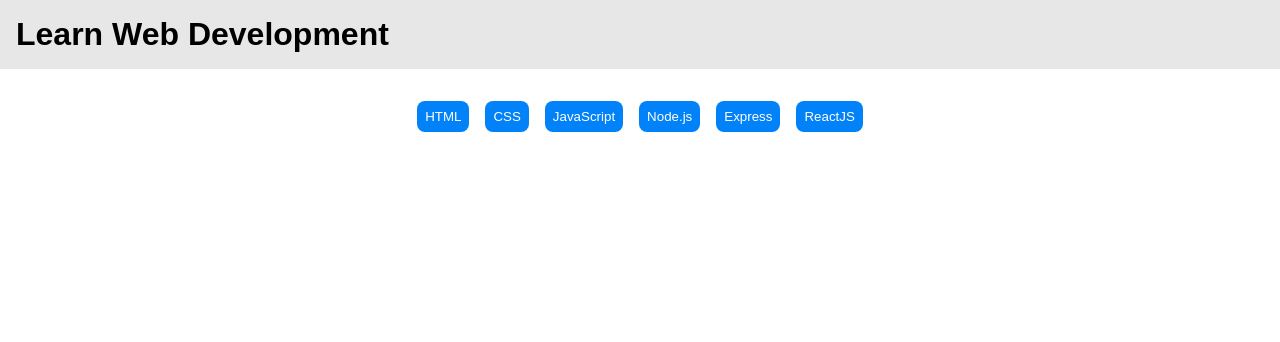
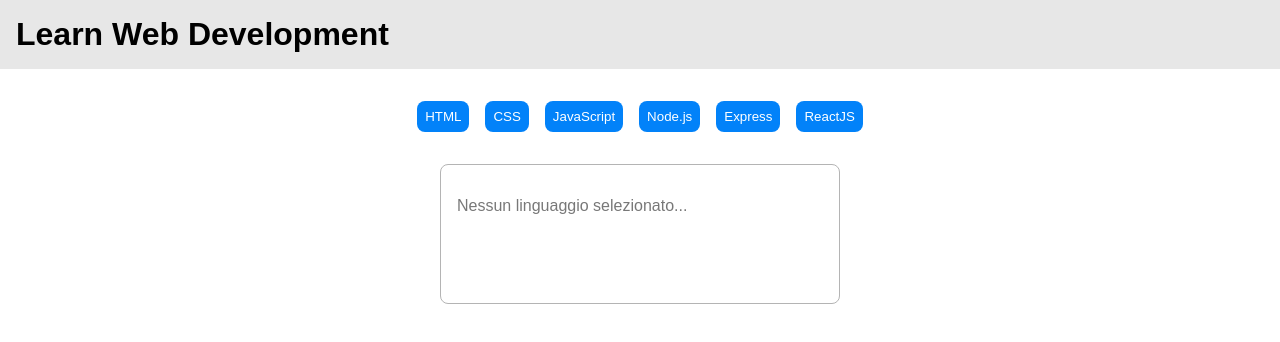
Before and after one commit to BelliaNino/react-use-state, a React (Vite) app: page / in a window 1280 px wide. Shown: the top 342 px of the page. Built offline with nearby package versions, Linux system fonts and the light colour scheme.

Commit message:
add default message

```diff
--- a/src/components/AccordionList.jsx
+++ b/src/components/AccordionList.jsx
@@ -54,6 +54,25 @@
     //creo una variabile per trasferire l'id selezionato, fuori dal ciclo map()
     const activated = languages.find(item => item.id === open)
 
+    //creo una variabile 'null'
+    let cardContain = null
+
+    //se il valore è true allora la variabile stampa il contenuto dell'id selezionato
+    if (activated) {
+        cardContain = (
+            <>
+                <h2>{activated.title}</h2>
+                <p>{activated.description}</p>
+            </>
+        )
+    }
+    //altrimenti stampa un messaggio preimpostato
+    else {
+        cardContain=
+            <p>Nessun linguaggio selezionato...</p>
+
+    }
+
 
     return (
 
@@ -79,16 +98,11 @@
 
                 <div>
 
-                    {/*se 'activated' è true allora react renderizza le card */}
-                    {activated && (
-                        <div className="card">
-
-                            <h2>{activated.title}</h2>
-
-                            <p>{activated.description}</p>
-                        </div>
-
-                    )}
+                    {/*Render card */}
+                    <div className="card">
+                        {/*metto il contenuto di cardContain dentro la card*/}
+                        {cardContain}
+                    </div>
 
                 </div>
 
```
